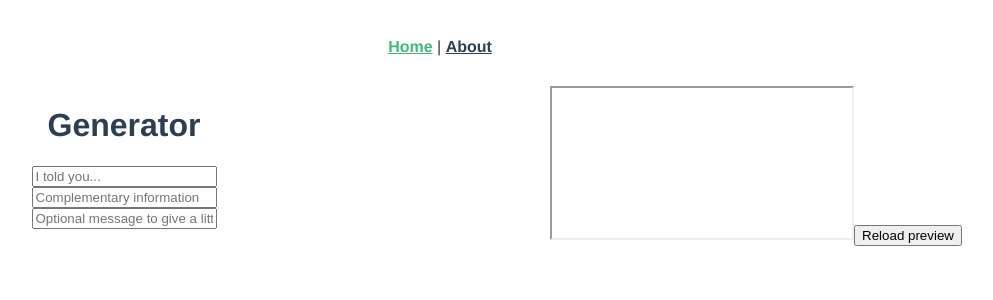
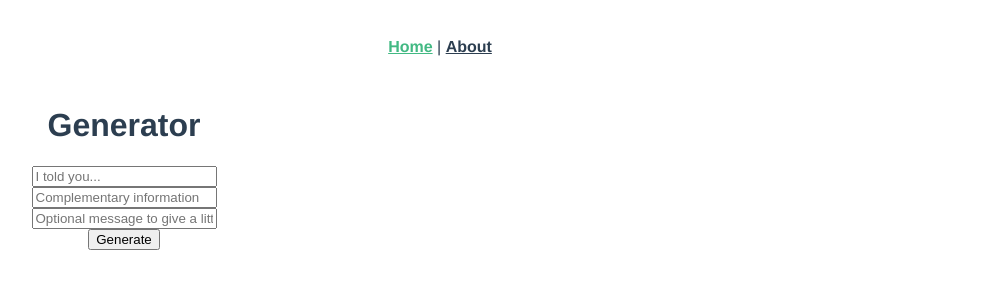
Before and after one commit to BaezCrdrm/I-Told-You, a Vue app: page /#/ in a window 1280 px wide. Shown: the top 300 px of the page, without its empty margins (200-1193 px from the left). Built offline with nearby package versions, Linux system fonts and the light colour scheme.

Commit message:
Generator and preview working

```diff
--- a/src/components/Generator.vue
+++ b/src/components/Generator.vue
@@ -9,17 +9,17 @@
                     <TextField label="Optional message" multiline rows="3" placeholder="Optional message to give a little more of context..." />
                     <TextField label="Standard" multiline rows={3} /> -->
 
-                    <input label="Title" v-model="message.main" placeholder="I told you..." @input="updateQuery" /><br>
-                    <input label="Complementary" v-model="message.comp" placeholder="Complementary information" @input="updateQuery" /><br>
-                    <input label="Optional message" v-model="message.msg" multiline rows="3" placeholder="Optional message to give a little more of context..." @input="updateQuery" /><br>
+                    <input label="Title" v-model="message.main" placeholder="I told you..." /><br>
+                    <input label="Complementary" v-model="message.comp" placeholder="Complementary information" /><br>
+                    <input label="Optional message" v-model="message.msg" multiline rows="3" placeholder="Optional message to give a little more of context..." /><br>
                     <!-- <input label="Standard" multiline rows={3} /> -->
+                    <button @click="updateQuery">Generate</button>
                     <p>{{ preview }}</p>
                 </div>
             </div>
 
             <div class="preview-content ms-Grid-col ms-sm12 ms-md6">
-                <iframe id="iframe-preview" :src="preview" />
-                <button @click="reloadPreview">Reload preview</button>
+                <MainITY :pmsg="objToString()" />
             </div>
         </div>
     </div>
@@ -27,6 +27,8 @@
 
 <script>
 import Fabric from '@johannes-z/office-ui-fabric-vue';
+import MainITY from '@/components/MainITY.vue'
+
 export default {
     name: 'Generator',
     data: () => {
@@ -44,7 +46,8 @@ export default {
         }
     },
     components: {
-        Fabric
+        Fabric,
+        MainITY
     },
     methods: {
         getQuery: function() {
@@ -53,10 +56,9 @@ export default {
         },
         updateQuery: function() {
             this.preview = window.location.href + "ity?q=" + this.getQuery();
-            document.getElementById('iframe-preview').contentWindow.location.reload(true);
         },
-        reloadPreview: function() {
-            document.getElementById('iframe-preview').contentWindow.location.reload(true);
+        objToString: function() {
+            return JSON.stringify(this.message);
         }
     }
 }
--- a/src/components/MainITY.vue
+++ b/src/components/MainITY.vue
@@ -23,6 +23,8 @@
 
 <script>
 export default {
+    name: "MainITY",
+    props: ['pv', 'pmsg'],
     data: () => {
         return {
             message: {
@@ -37,8 +39,20 @@ export default {
     },
     created: function() {
         // http://localhost:8080/#/ity?q=%7B%22main%22%3A%22Hola%22,%22comp%22%3A%22Mundo%22,%22msg%22%3A%22Lorem%20ipsum,%20dolor%20sit%20amet%20consectetur%20adipisicing%20elit.%20Alias%20sit%20vitae%20aliquam%20mollitia%20eius,%20animi%20ipsam,%20perspiciatis%20repellendus%20repudiandae%20totam%20earum%20maxime%20repellat%20consectetur,%20eligendi%20iste%20itaque%21%20Ullam,%20mollitia%20architecto.%22,%22emoji1%22%3A%22%F0%9F%98%81%22,%22emoji2%22%3A%22%F0%9F%98%8E%22%7D
-        let p = window.location.href.split('q=')[1];
+        let p = '';
+        if(this.pv !== undefined) p = this.pv;
+        else p = window.location.href.split('q=')[1];
+
         if(p) this.message = JSON.parse(decodeURIComponent(p));
+    },
+    watch: {
+        pmsg: function() {
+            if(this.pmsg !== undefined) {
+                this.message = JSON.parse(this.pmsg);
+            } else {
+                console.log("No message");
+            }
+        }
     }
 }
 </script>
```
